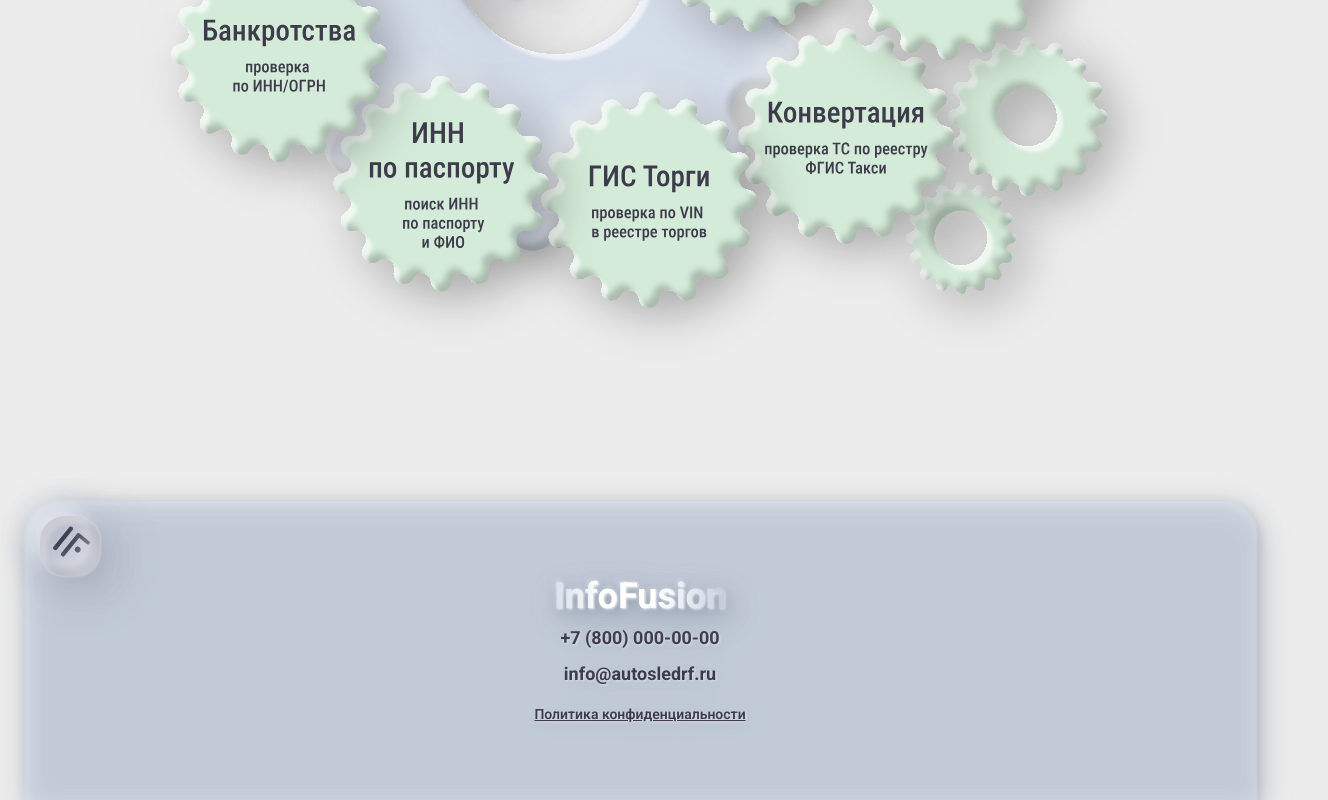
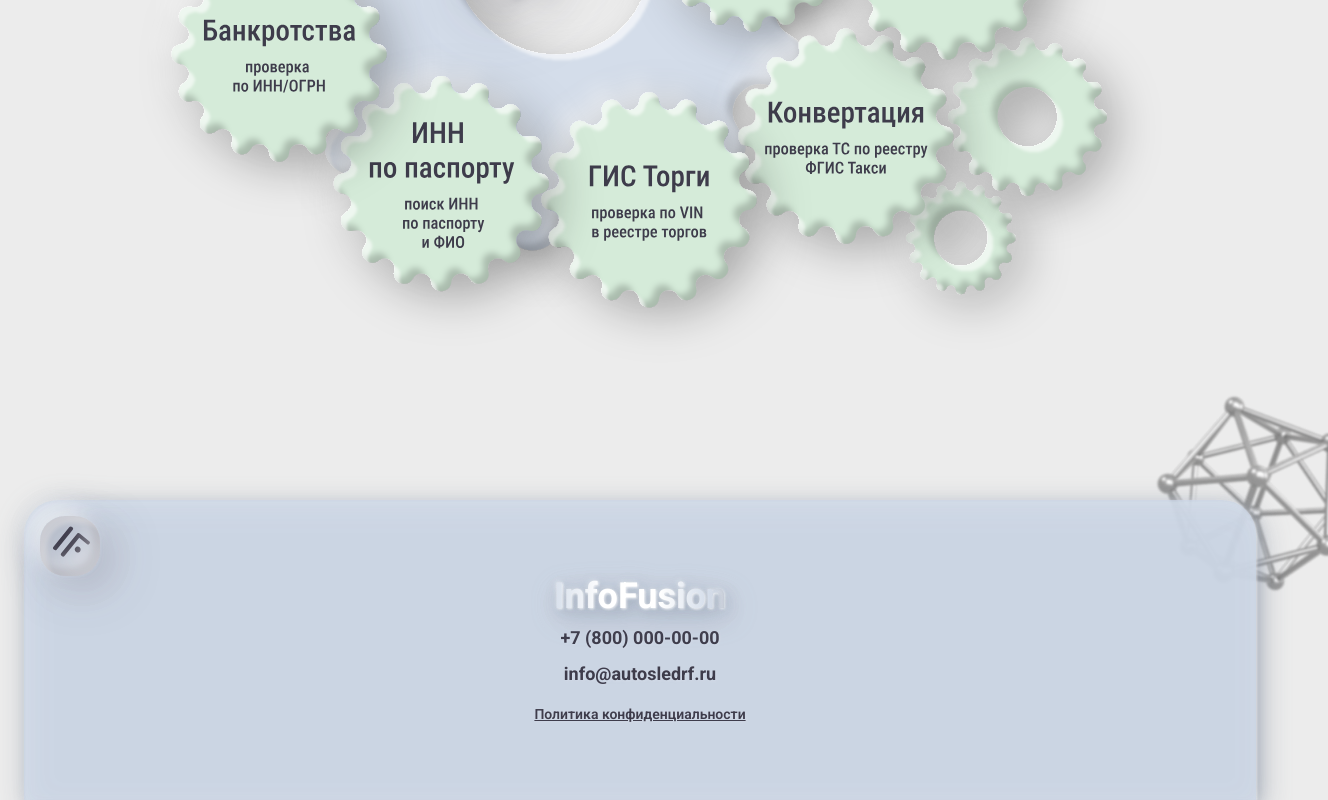
Before and after one commit to sk1wz/grot-frontend, a Next.js app: page / in a window 1280 px wide. Shown: the part 1781-2581 px from the top of the page, 1328 px wide, since content can reach past the window. Built offline with nearby package versions, Linux system fonts and the light colour scheme.

Commit message:
feat: update

```diff
--- a/src/app/page.tsx
+++ b/src/app/page.tsx
@@ -6,7 +6,7 @@ import { ReactNode } from "react";
 
 const watermarkShadow = [
   "drop-shadow(1px 1px 1px rgba(255, 255, 255, 0.75))",
-  "drop-shadow(2px 3px 6px rgba(100, 115, 140, 0.55))",
+  "drop-shadow(2px 3px 6px rgba(100, 115, 140, 0.3))",
   "drop-shadow(4px 7px 14px rgba(80, 95, 120, 0.45))",
   "drop-shadow(-1px -1px 2px rgba(255, 255, 255, 0.5))",
 ].join(" ");
@@ -132,16 +132,26 @@ export default function HomePage() {
           className="pointer-events-none mt-8 h-auto w-full select-none [-webkit-user-drag:none]"
         />
       </section>
+      <div className="relative mt-16">
+        <Image
+          src="/footer_figure.png"
+          alt=""
+          width={373}
+          height={542}
+          draggable={false}
+          className="pointer-events-none absolute -top-15 right-10 z-0 h-auto w-[clamp(9rem,30vw,20rem)] translate-x-[35%] -translate-y-[35%] select-none"
+        />
+
         <footer
           style={{ filter: watermarkShadow }}
-        className="mt-16 grid min-h-[300px] grid-cols-[1fr_auto_1fr] items-center bg-[#C9D5E5]/40 rounded-t-[34px] p-4"
+          className=" grid min-h-[300px] grid-cols-[1fr_auto_1fr] items-center bg-[#C9D5E5]/70 rounded-t-[34px] z-10 p-4"
         >
           <div className="self-start justify-self-start">
             <Logo />
           </div>
           <div className="col-start-2 self-center flex flex-col items-center gap-2 text-center text-[#3E3C4B]">
             <h2
-            className="px-1  bg-[linear-gradient(90deg,rgba(62,60,75,0.2)_0%,#D4DDEA_4%,#FFFFFF_31%,#FFFFFF_60%,#D4DDEA_85%,rgba(62,60,75,0.2)_100%)] bg-clip-text bg-center bg-no-repeat bg-size-[calc(100%+1rem)_100%] text-4xl font-bold text-transparent"
+              className="px-1 bg-[linear-gradient(90deg,rgba(62,60,75,0.2)_0%,#D4DDEA_4%,#FFFFFF_31%,#FFFFFF_60%,#D4DDEA_85%,rgba(62,60,75,0.2)_100%)] bg-clip-text bg-center bg-no-repeat bg-size-[calc(100%+1rem)_100%] text-4xl font-bold text-transparent"
               style={{ filter: watermarkShadow }}
             >
               InfoFusion
@@ -167,5 +177,6 @@ export default function HomePage() {
           </div>
         </footer>
       </div>
+    </div>
   );
 }
```
Lines whose indentation alone changed are shown as unchanged.
